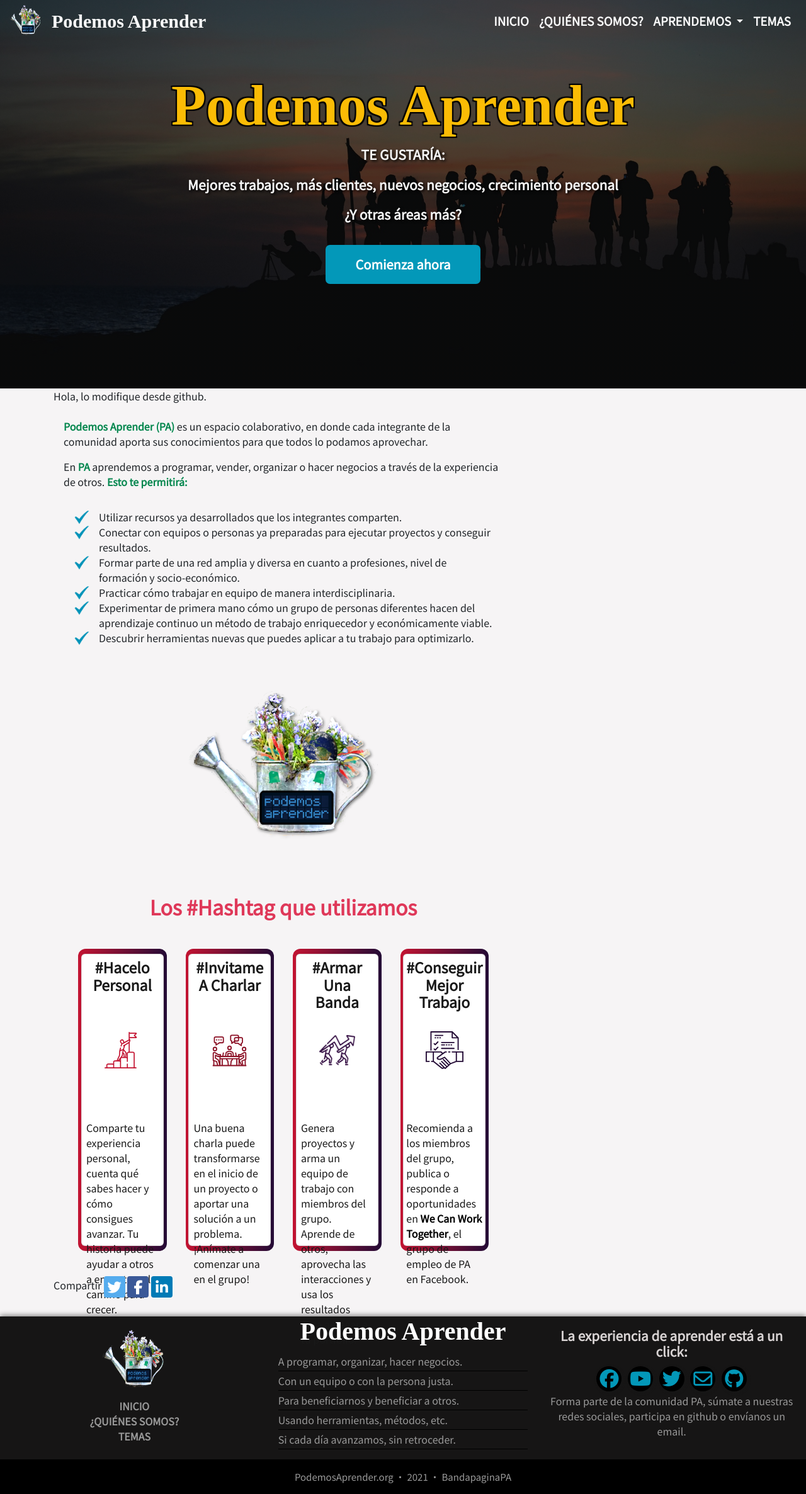
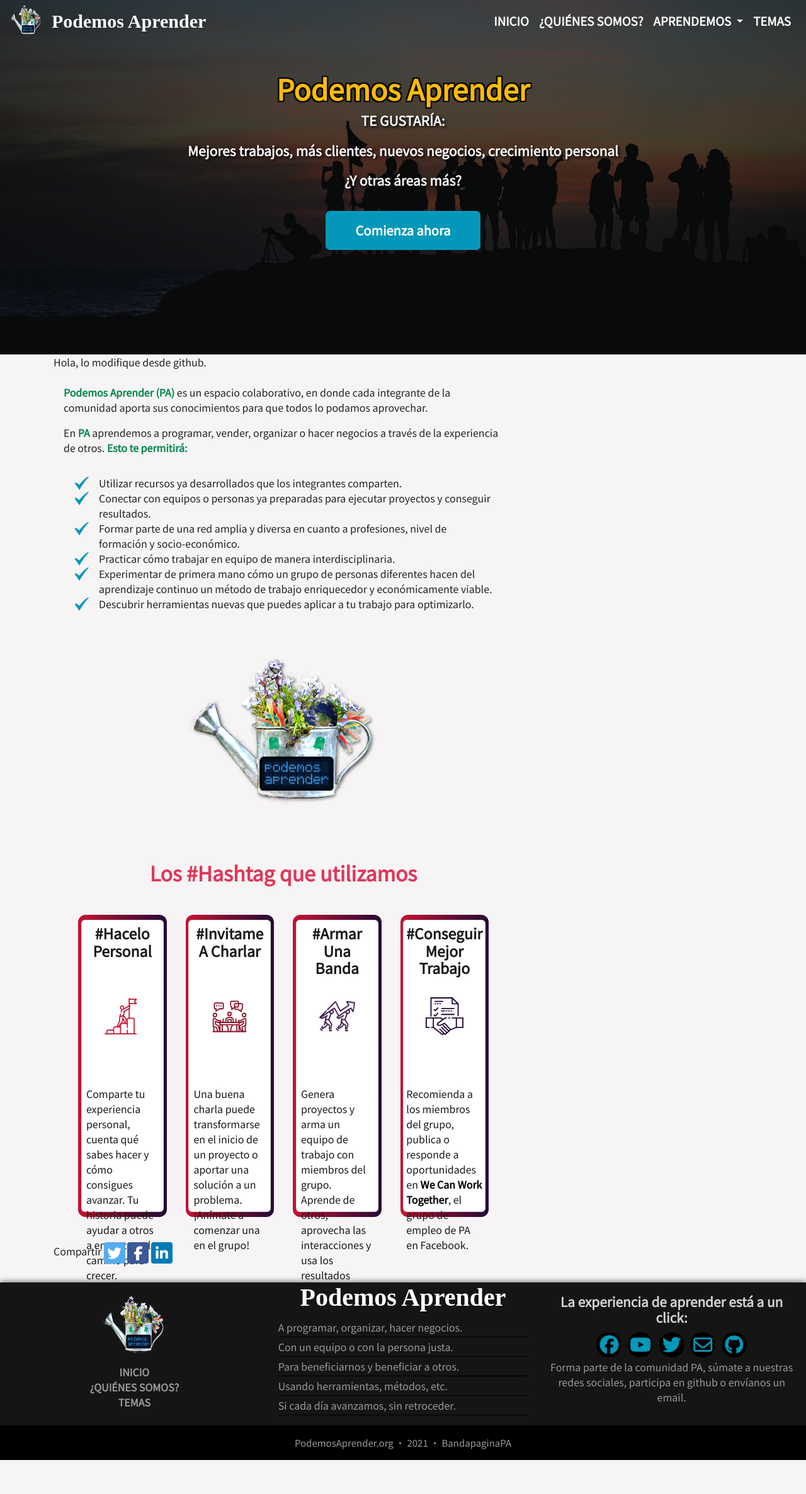
Before and after one commit to podemosaprender/podemosaprender.github.io, a Jekyll site: the page built from index.md, in a window 1280 px wide. Shown: the whole page at 63% size. Built offline with Jekyll 4.4.1, drawn with Linux system fonts in a browser that asks for light colours; nearby versions of some CDN libraries; some web fonts are replaced; comment, search, counter and statistics services are not loaded; after the commit the page ends 2319 px from its top, so only the background shows below that.

Commit message:
FIX: titulo pagina no es cursiva, verde

```diff
--- a/css/styles.css
+++ b/css/styles.css
@@ -22,13 +22,14 @@ body {
 }
 
 h1 {
-  font-size: 90px;
-  font-weight: 700;
-  font-family: "Cookie", cursive;
+	font-size: 45px;
+	font-weight: 700;
+	margin-top: 20px;
+	color: #02864d;
 }
 
 .h2 {
-  font-weigbt: 700;
+  font-weight: 700;
   color: #0198b9;
   font-family: "Noto Sans TC";
 }
```
